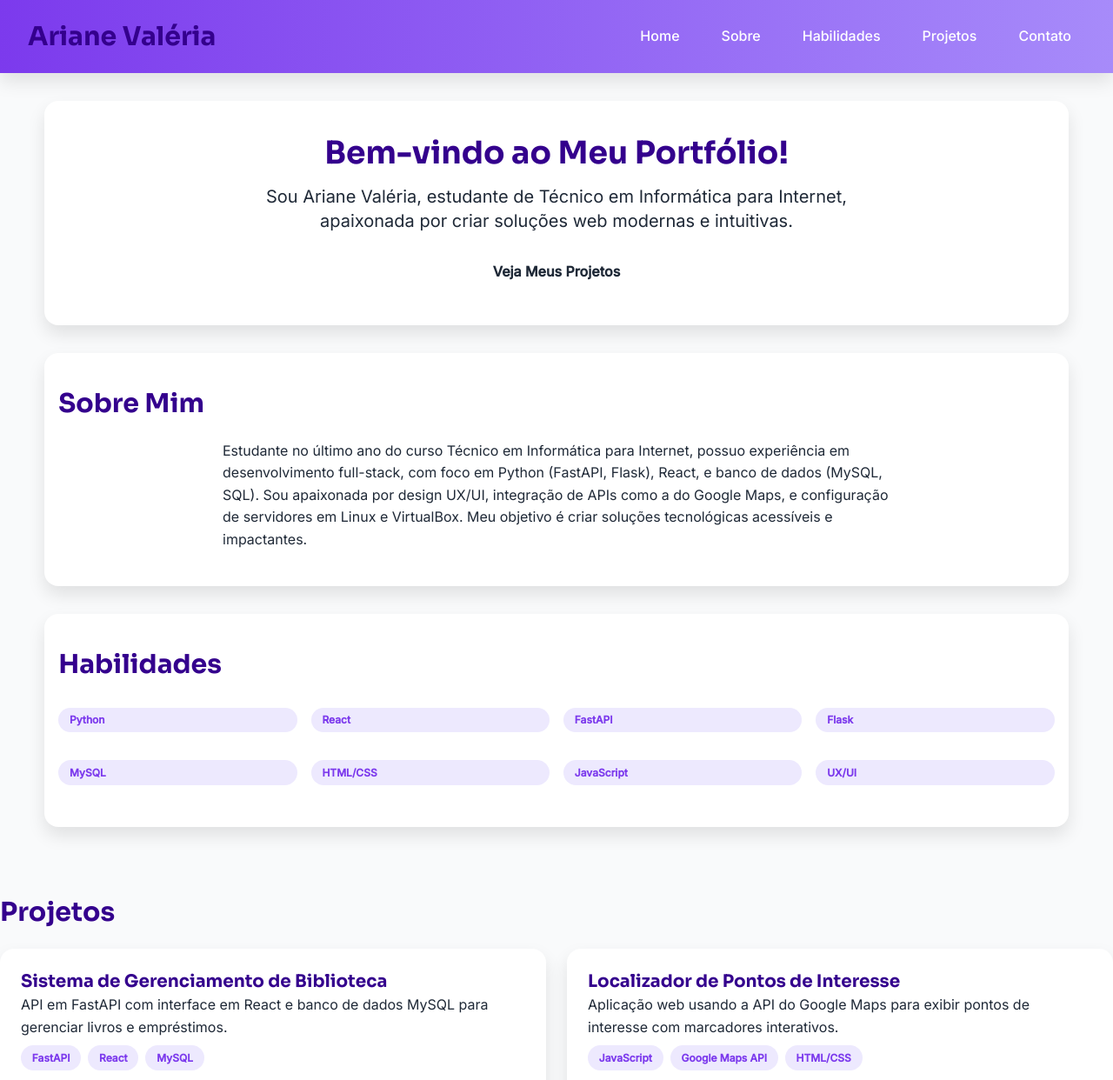
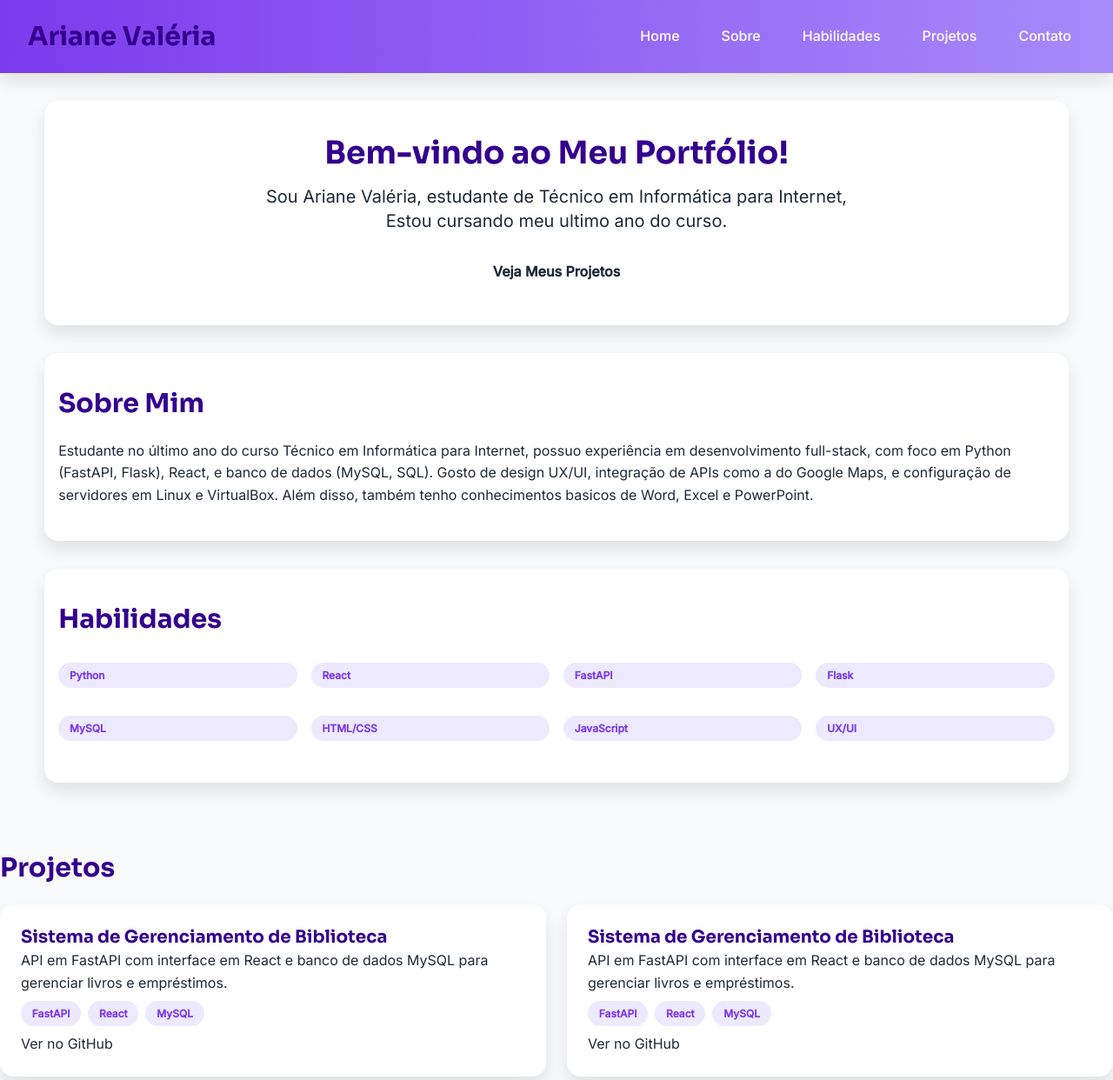
Before and after one commit to arianevaleira/meu-portifolio, a Flask app: page / in a window 1280 px wide. Shown: the top 1242 px of the page at 87% size. Run offline with Flask 3, Linux system fonts and the light colour scheme; some libraries are stand-ins or nearby versions.

Commit message:
Update index.html

```diff
--- a/templates/index.html
+++ b/templates/index.html
@@ -28,7 +28,7 @@
     <div class="container">
       <h2 class="text-3xl md:text-4xl font-bold mb-4">Bem-vindo ao Meu Portfólio!</h2>
       <p class="text-lg md:text-xl max-w-2xl mx-auto mb-6">
-        Sou Ariane Valéria, estudante de Técnico em Informática para Internet, apaixonada por criar soluções web modernas e intuitivas.
+        Sou Ariane Valéria, estudante de Técnico em Informática para Internet, Estou cursando meu ultimo ano do curso.
       </p>
       <a href="#projetos" class="inline-block bg-white text-accent font-semibold py-2 px-6 rounded-full hover:bg-accent-light transition">
         Veja Meus Projetos
@@ -38,8 +38,8 @@
 
   <section id="sobre" class="container py-12">
     <h2 class="text-3xl font-bold mb-6">Sobre Mim</h2>
-    <p class="max-w-3xl mx-auto">
-      Estudante no último ano do curso Técnico em Informática para Internet, possuo experiência em desenvolvimento full-stack, com foco em Python (FastAPI, Flask), React, e banco de dados (MySQL, SQL). Sou apaixonada por design UX/UI, integração de APIs como a do Google Maps, e configuração de servidores em Linux e VirtualBox. Meu objetivo é criar soluções tecnológicas acessíveis e impactantes.
+    <p class="textosobre">
+      Estudante no último ano do curso Técnico em Informática para Internet, possuo experiência em desenvolvimento full-stack, com foco em Python (FastAPI, Flask), React, e banco de dados (MySQL, SQL). Gosto de design UX/UI, integração de APIs como a do Google Maps, e configuração de servidores em Linux e VirtualBox. Além disso, também tenho conhecimentos basicos de Word, Excel e PowerPoint.
     </p>
   </section>
 
@@ -71,6 +71,26 @@
         <a href="https://github.com/arianevaleira" class="text-accent hover:underline">Ver no GitHub</a>
       </div>
       <div class="card">
+        <h3 class="text-xl font-bold">Sistema de Gerenciamento de Biblioteca</h3>
+        <p>API em FastAPI com interface em React e banco de dados MySQL para gerenciar livros e empréstimos.</p>
+        <div class="flex gap-2">
+          <span class="badge">FastAPI</span>
+          <span class="badge">React</span>
+          <span class="badge">MySQL</span>
+        </div>
+        <a href="https://github.com/arianevaleira" class="text-accent hover:underline">Ver no GitHub</a>
+      </div>
+      <div class="card">
+        <h3 class="text-xl font-bold">Sistema de Gerenciamento de Biblioteca</h3>
+        <p>API em FastAPI com interface em React e banco de dados MySQL para gerenciar livros e empréstimos.</p>
+        <div class="flex gap-2">
+          <span class="badge">FastAPI</span>
+          <span class="badge">React</span>
+          <span class="badge">MySQL</span>
+        </div>
+        <a href="https://github.com/arianevaleira" class="text-accent hover:underline">Ver no GitHub</a>
+      </div>
+      <div class="card">
         <h3 class="text-xl font-bold">Localizador de Pontos de Interesse</h3>
         <p>Aplicação web usando a API do Google Maps para exibir pontos de interesse com marcadores interativos.</p>
         <div class="flex gap-2">
@@ -78,7 +98,6 @@
           <span class="badge">Google Maps API</span>
           <span class="badge">HTML/CSS</span>
         </div>
-        <div id="map"></div>
         <a href="https://github.com/arianevaleira" class="text-accent hover:underline">Ver no GitHub</a>
       </div>
     </div>
@@ -104,13 +123,13 @@
       </div>
     </div>
     <div class="text-center mt-6">
-      <a href="/resume.pdf" download class="inline-block bg-accent text-white font-semibold py-2 px-6 rounded-full hover:bg-purple-700 transition">
+      <a href="/resume.pdf" download class="inline-block bg-accent font-semibold py-2 px-6 rounded-full transition">
         Baixar Currículo
       </a>
     </div>
   </section>
 
-  <footer class="bg-accent-light text-text-primary py-6 text-center">
+  <footer id="footer" class="bg-accent-light text-text-primary py-6 text-center">
     <p>&copy; 2025 Ariane Valéria. Todos os direitos reservados.</p>
     <div class="mt-2">
       <a href="#home" class="text-accent mx-2 hover:underline">Home</a>
```
